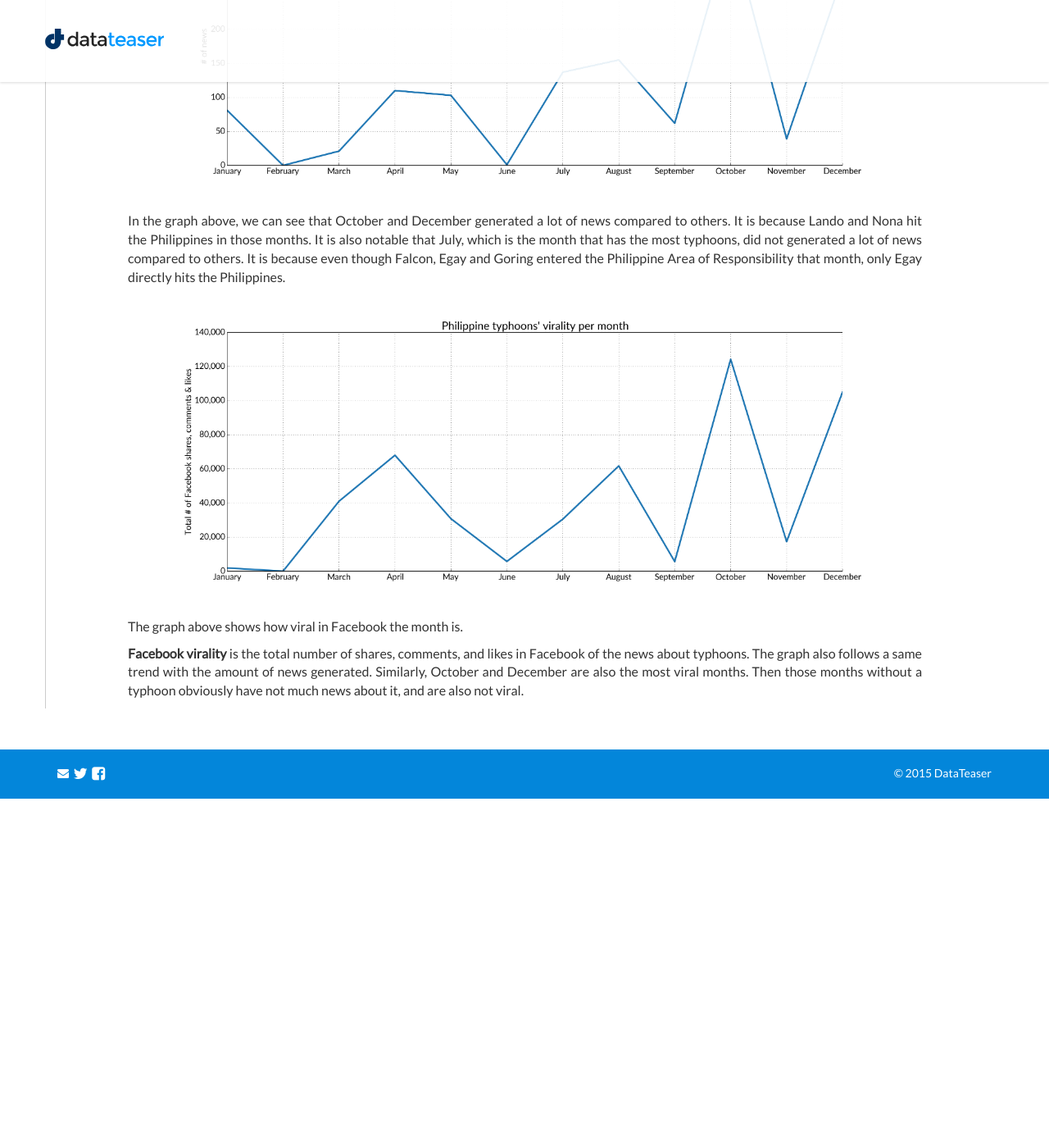
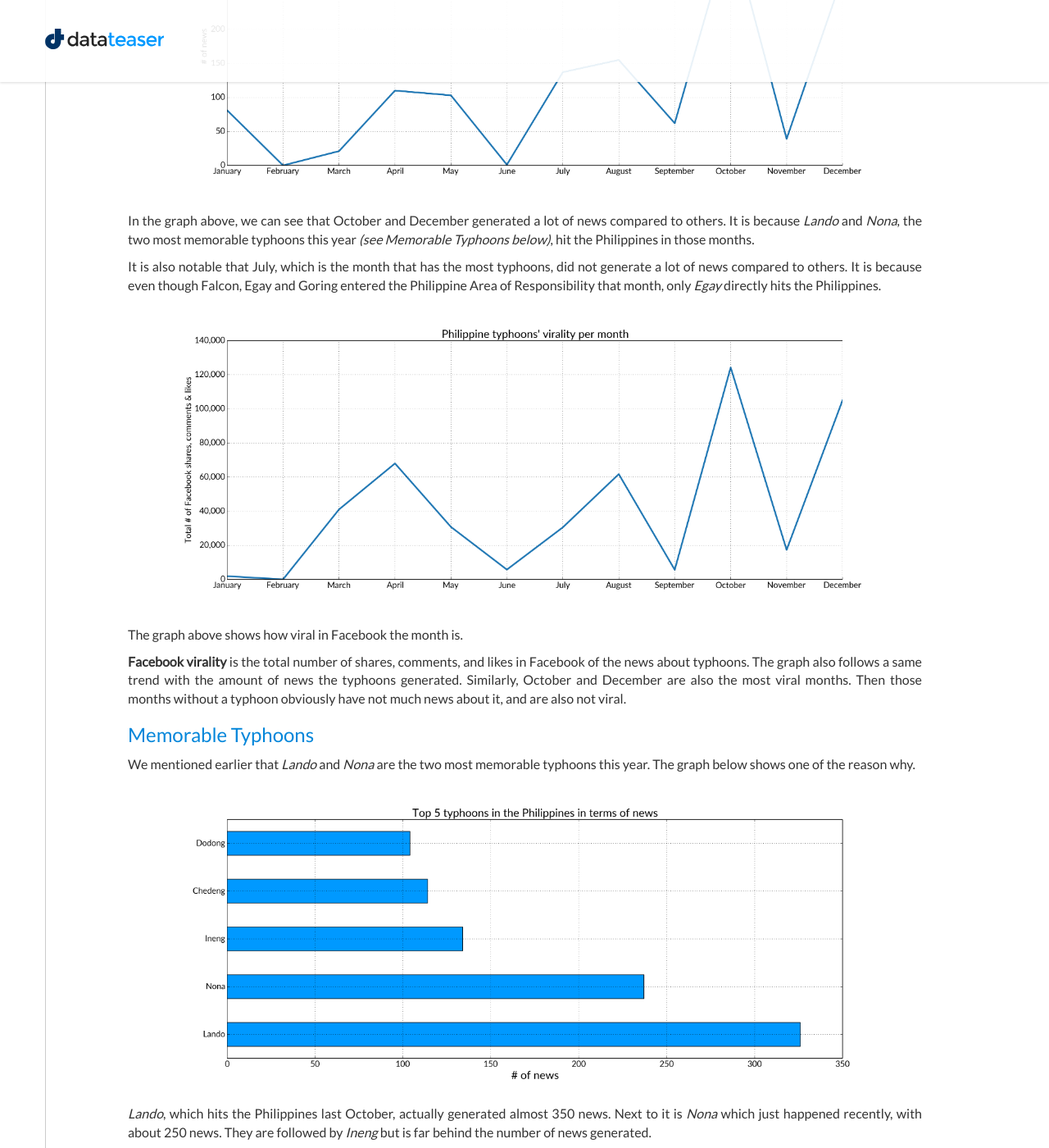
Before and after one commit to DataTeaser/blog, a Jekyll site: the page built from _posts/2015-12-28-typhoon2015.markdown, in a window 1280 px wide and 1400 px high, scrolled down 2210 px. Shown: the whole window at 82% size. Built offline with Jekyll 4.4.1, drawn with Linux system fonts in a browser that asks for light colours; before the commit the page ends 3184 px from its top, so only the background shows below that; some of the changed text lies outside the part shown.

Commit message:
finished typhoon

```diff
--- a/_posts/2015-12-28-typhoon2015.markdown
+++ b/_posts/2015-12-28-typhoon2015.markdown
@@ -2,15 +2,15 @@
 layout: post
 title:  "Philippine Typhoons in the News"
 date:   2015-12-28
-description:
-title_image:
-og_image:
+description: It is almost the end of the year. It looks like this is a good time to check back the typhoons that entered the Philippines this 2015. We have some memorable typhoons like Lando and Nona, but how about the others. This article will discuss about the typhoons that entered the Philippines and how it affected the news and Facebook.
+title_image: /img/typhoon2015/hero-typhoon2.jpg
+og_image: /img/typhoon2015/og-typhoon2.jpg
 ---
 \**For this article, the word **typhoon** will be used as a general term for storms that entered the Philippines.*
 
 ---
 
-It is almost the end of the year. It looks like this is a good time to check back the typhoons that entered the Philippines this 2015. We have some memorable typhoons like **Lando** and **Nona**, but how about the others. This article will discuss about the typhoons that entered the Philippines and how it affected the news and Facebook.
+It is almost the end of the year. It looks like this is a good time to check back the typhoons that entered the Philippines this 2015. We have some memorable typhoons like *Lando* and *Nona*, but how about the others. This article will discuss about the typhoons that entered the Philippines and how it affected the news and Facebook.
 
 ### Background
 
@@ -21,7 +21,7 @@
 
 In 2015, there are only **15 typhoons** that entered the Philippines. As we can see above, this is the least number of typhoons the Philippines have since 2011.
 
-PAGASA normally provides the typhoons with Filipino names given alphabetically. With only 15 typhoons, we only reached letter O: Onyok.
+PAGASA normally provides the typhoons with Filipino names given alphabetically. With only 15 typhoons, we only reached letter O: *Onyok*.
 
 ### 2015 Philippine Typhoons
 
@@ -48,20 +48,54 @@
 {% assign image_url = "/img/typhoon2015/2_monthly.png" | prepend: site.baseurl %}
 {% include image.html url=image_url description="Typhoons in the Philippines per month" %}
 
-The first typhoon for 2015 is Amang. It entered the Philippines on January during the visit of Pope Francis. It then continues to have up to one single typhoon per month until July which is the start of the rainy season. During the rainy season, the Philippines have at least a single typhoon every month.
+The first typhoon for 2015 is *Amang*. It entered the Philippines on January during the visit of Pope Francis. It then continues to have up to **one typhoon per month until July** which is the start of the rainy season. During the rainy season, the Philippines have **at least a single typhoon every month**.
 
-### In the News and Facebook
+### News and Facebook
 
 We now know the distribution of typhoons. Let's see how much news per month they generated.
 
 {% assign image_url = "/img/typhoon2015/4_monthly_news.png" | prepend: site.baseurl %}
 {% include image.html url=image_url description="Number of typhoon news per month" %}
 
-In the graph above, we can see that October and December generated a lot of news compared to others. It is because Lando and Nona hit the Philippines in those months. It is also notable that July, which is the month that has the most typhoons, did not generated a lot of news compared to others. It is because even though Falcon, Egay and Goring entered the Philippine Area of Responsibility that month, only Egay directly hits the Philippines.
+In the graph above, we can see that October and December generated a lot of news compared to others. It is because *Lando* and *Nona*, the two most memorable typhoons this year *(see Memorable Typhoons below)*, hit the Philippines in those months.
+
+It is also notable that July, which is the month that has the most typhoons, did not generate a lot of news compared to others. It is because even though Falcon, Egay and Goring entered the Philippine Area of Responsibility that month, only *Egay* directly hits the Philippines.
 
 {% assign image_url = "/img/typhoon2015/5_monthly_fb.png" | prepend: site.baseurl %}
 {% include image.html url=image_url description="Typhoon virality per month" %}
 
 The graph above shows how viral in Facebook the month is.
 
-**Facebook virality** is the total number of shares, comments, and likes in Facebook of the news about typhoons. The graph also follows a same trend with the amount of news generated. Similarly, October and December are also the most viral months. Then those months without a typhoon obviously have not much news about it, and are also not viral.
+**Facebook virality** is the total number of shares, comments, and likes in Facebook of the news about typhoons. The graph also follows a same trend with the amount of news the typhoons generated. Similarly, October and December are also the most viral months. Then those months without a typhoon obviously have not much news about it, and are also not viral.
+
+### Memorable Typhoons
+
+We mentioned earlier that *Lando* and *Nona* are the two most memorable typhoons this year. The graph below shows one of the reason why.
+
+{% assign image_url = "/img/typhoon2015/6_typhoon_news.png" | prepend: site.baseurl %}
+{% include image.html url=image_url description="Top 5 Philippine typhoon in terms of news" %}
+
+*Lando*, which hits the Philippines last October, actually generated almost 350 news. Next to it is *Nona* which just happened recently, with about 250 news. They are followed by *Ineng* but is far behind the number of news generated.
+
+Another graph that supports *Lando* and *Nona* as the most memorable typhoons this year, is their Facebook virality which is shown below.
+
+{% assign image_url = "/img/typhoon2015/7_typhoon_fb.png" | prepend: site.baseurl %}
+{% include image.html url=image_url description="Top 5 Philippine typhoon in terms of virality" %}
+
+As seen above, *Lando* and *Nona* still leads among the typhoons even in Facebook virality.
+
+Amazingly, *Chedeng* which is not in the top typhoons in terms of news generated, is not far behind the two in terms of virality.
+
+---
+
+Data gathered (Dec. 26, 2015) from various news sources: GMA News, Inquirer, Manila Bulletin, Philstar, and Rappler.
+
+Storm data obtained from Wikipedia: [2015 Pacific typhoon season](https://en.wikipedia.org/wiki/2015_Pacific_typhoon_season)
+
+Image grabbed from [MALACAÑANG PHOTO BUREAU](http://www.pcoo.gov.ph/photos-oct2015/photo01-101615.htm)
+
+---
+
+[DataTeaser](http://www.datateaser.com/) is a software research and development company based in the Philippines. We specialized in natural language processing, machine learning, and data science.
+
+Established this year (2015), DataTeaser is a startup company that aims to be one of the pioneers of software research here in the Philippines. We have experience building summarization applications, automated classifiers, and different software that involve algorithms.
```
Also changed, not shown: img/typhoon2015/6_typhoon_news.png (added), img/typhoon2015/7_typhoon_fb.png (added), img/typhoon2015/hero-typhoon.jpg (added), img/typhoon2015/hero-typhoon2.jpg (added), img/typhoon2015/og-typhoon2.jpg (added).
